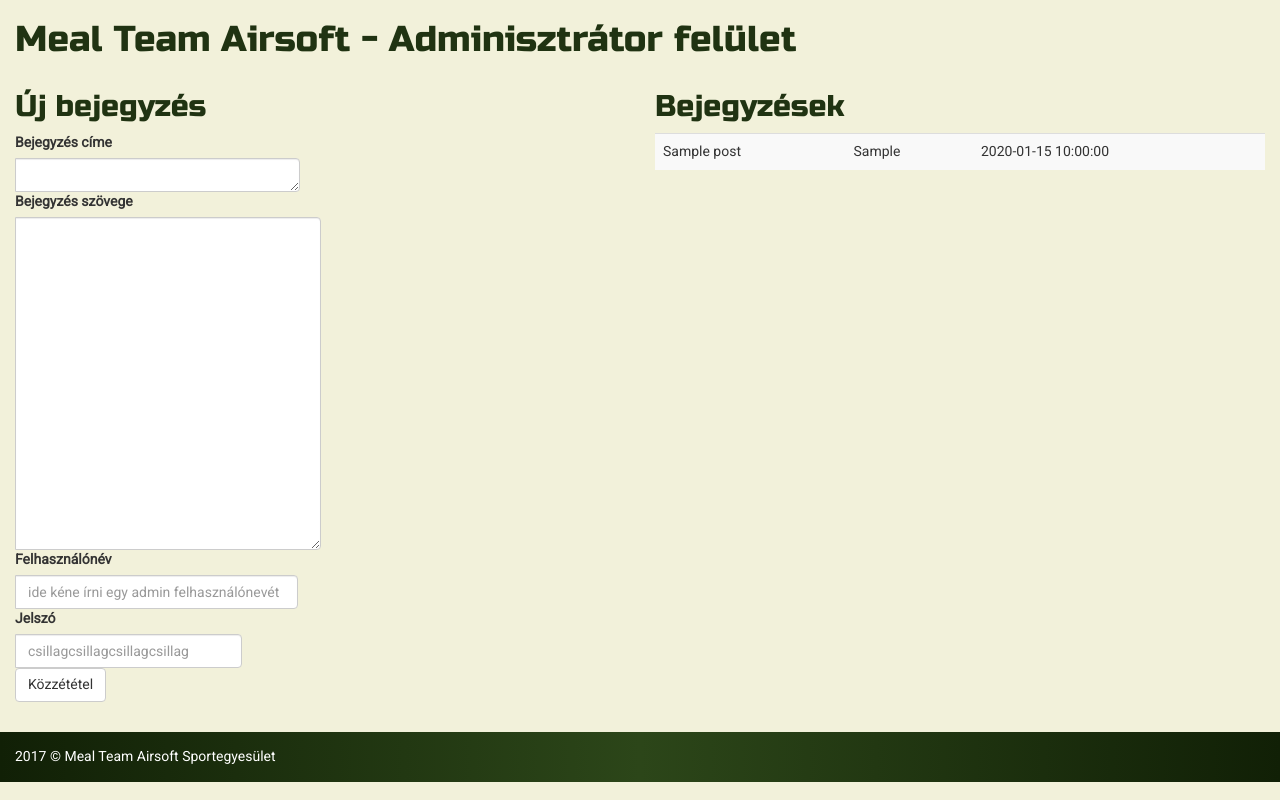
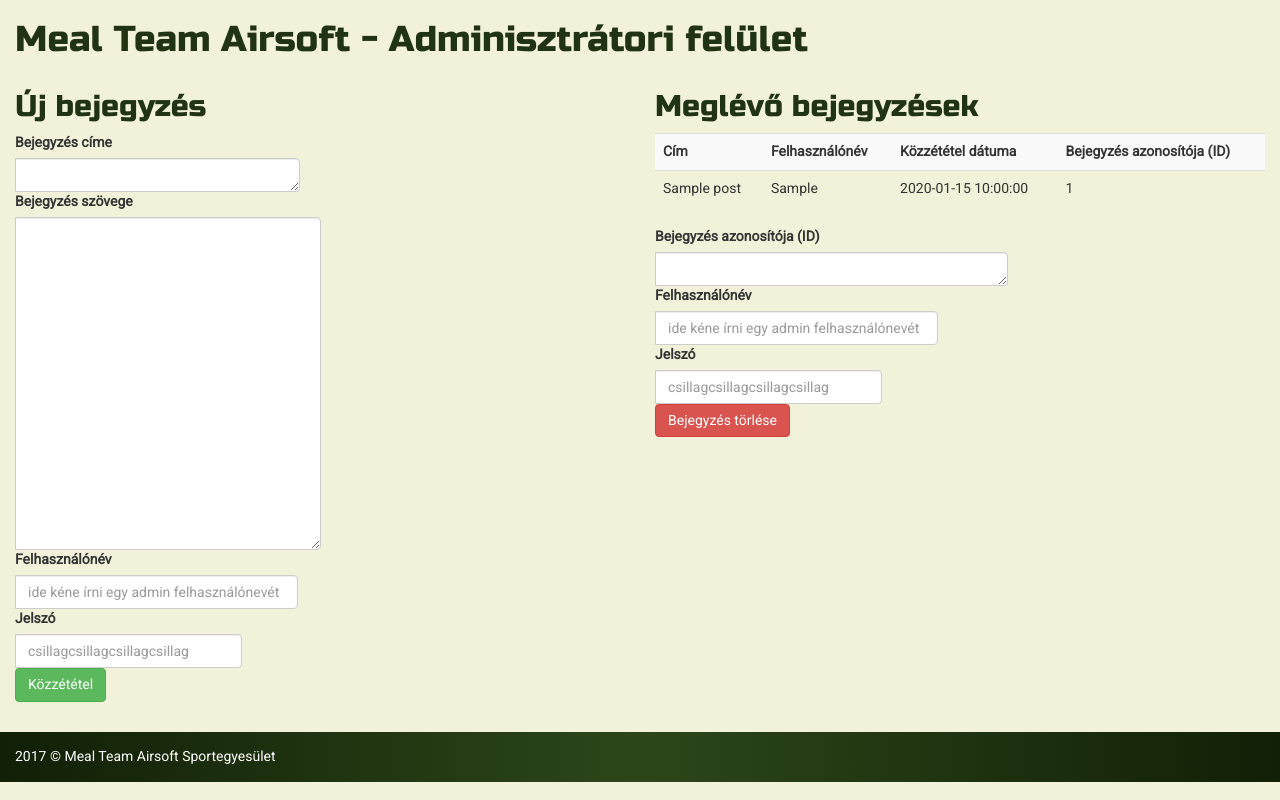
Before and after one commit to stchristian/mealteam, a PHP site: page /admin/admin.php in a window 1280 px wide. Run offline with PHP 8.4, Linux system fonts and the light colour scheme; tables that the repository leaves empty or names only in its code hold one stand-in row (values such as "Sample post"); some libraries are stand-ins or nearby versions.

Commit message:
Add delete function to admin, fix bugs, & update readme

```diff
--- a/admin/admin.php
+++ b/admin/admin.php
@@ -27,7 +27,7 @@
 
         <main>
              <div class="container-fluid" id="adminWrapper">
-                 <h1>Meal Team Airsoft - Adminisztrátor felület</h1>
+                 <h1>Meal Team Airsoft - Adminisztrátori felület</h1>
 
                  <div class="row">
 
@@ -55,31 +55,39 @@
                                  <input type="password" class="form-control" id="input-password" placeholder="csillagcsillagcsillagcsillag" name="input-password">
                              </div>
 
-                             <button type="submit" class="btn btn-default">Közzététel</button>
+                             <button type="submit" class="btn btn-success">Közzététel</button>
 
                          </form>
 
                      </div>
 
                      <div class="col-xs-12 col-sm-12 col-md-6 col-lg-6">
-                         <h2>Bejegyzések</h2>
+                         <h2>Meglévő bejegyzések</h2>
+
                          <?php
-                            include("config.php");
-                            header("Content-type: text/html; charset=utf-8");
+                            include("admin_news.php");
+                          ?>
 
-                            $sql = 'SELECT * FROM posts';
-                            mysqli_set_charset($connection,"utf8");
-                            $query = mysqli_query($connection, $sql);
+                         <form action="delete_post.php" method="post">
 
-                            echo '<table class="table table-striped">';
-                            while ($row = mysqli_fetch_array($query))
-                            {
-                                echo '<tr><td>' . $row['title'] . ' </td><td>' . $row['user'] . ' </td><td>' . $row['date'] . '</td></tr>';
-                            }
-                            echo "</table>";
+                             <div class="input-group">
+                                 <label for="input-id">Bejegyzés azonosítója (ID)</label>
+                                 <textarea class="form-control" rows="1" id="input-id" name="input-id"></textarea>
+                             </div>
 
-                            mysqli_close($connection);
-                         ?>
+                             <div class="input-group">
+                                 <label for="input-user">Felhasználónév</label>
+                                 <input type="text" class="form-control" id="input-user" placeholder="ide kéne írni egy admin felhasználónevét" name="input-user">
+                             </div>
+
+                             <div class="input-group">
+                                 <label for="input-password">Jelszó</label>
+                                 <input type="password" class="form-control" id="input-password" placeholder="csillagcsillagcsillagcsillag" name="input-password">
+                             </div>
+
+                              <button type="submit" class="btn btn-danger">Bejegyzés törlése</button>
+                         </form>
+
                      </div>
 
                  </div>
--- /dev/null
+++ b/admin/admin_news.php
@@ -0,0 +1,18 @@
+<?php
+   header("Content-type: text/html; charset=utf-8");
+   include("config.php");
+
+   $sql = 'SELECT * FROM posts';
+   mysqli_set_charset($connection,"utf8");
+   $query = mysqli_query($connection, $sql);
+
+   echo '<table class="table table-striped">';
+   echo '<tr><th>Cím</th><th>Felhasználónév</th><th>Közzététel dátuma</th><th>Bejegyzés azonosítója (ID)</th></tr>';
+   while ($row = mysqli_fetch_array($query))
+   {
+       echo '<tr><td>' . $row['title'] . ' </td><td>' . $row['user'] . ' </td><td>' . $row['date'] . "</td><td>" . $row['id'] . '</td></tr>';
+   }
+   echo "</table>";
+
+   mysqli_close($connection);
+?>
--- a/admin/new_post.php
+++ b/admin/new_post.php
@@ -14,11 +14,11 @@
         } else {
             $title = $_POST["input-title"];
             if (empty($_POST["input-post"])) {
-                echo "Csak van valami neved, nem?";
+                echo "Nem akarsz bejegyzést írni?";
             } else {
                 $post = $_POST["input-post"];
                 if (empty($_POST["input-user"])) {
-                    echo "Nem akarsz bejegyzést írni?";
+                    echo "Csak van valami neved, nem?";
                 } else {
                     $user = $_POST["input-user"];
                     //insert into database
```
Also changed, not shown: admin/delete_post.php (added, +33 -0 lines), admin/edit_post.php (added, +7 -0 lines), README.md.
